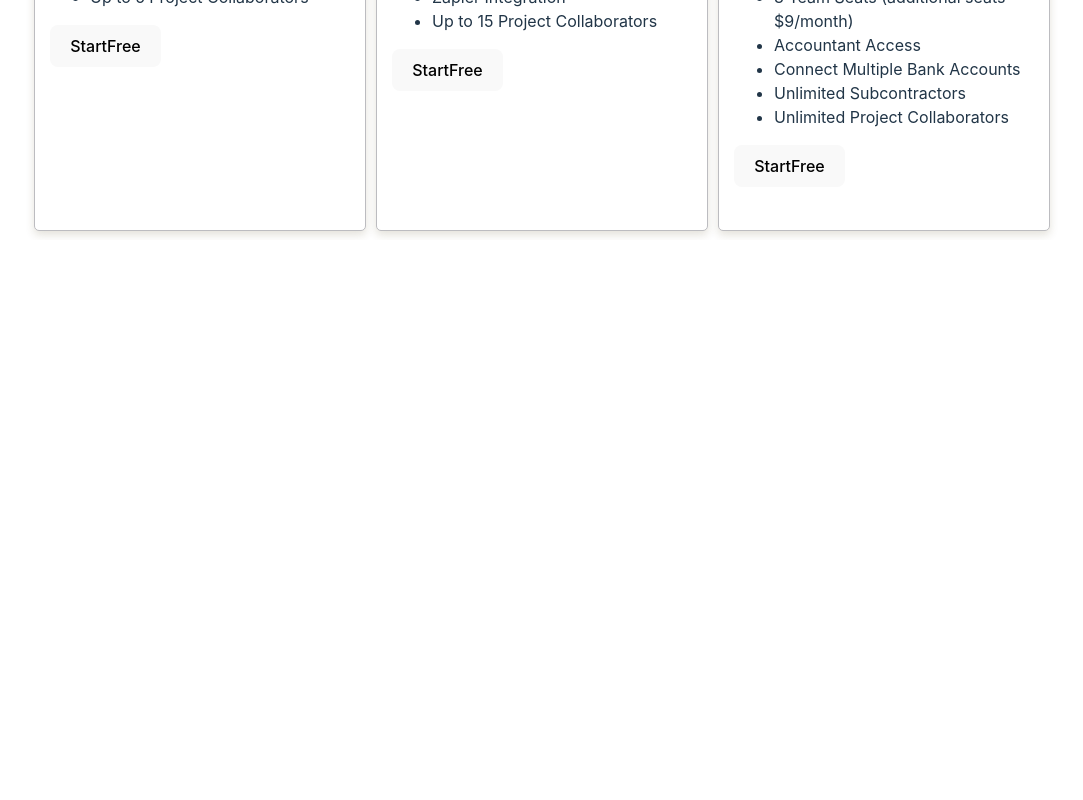
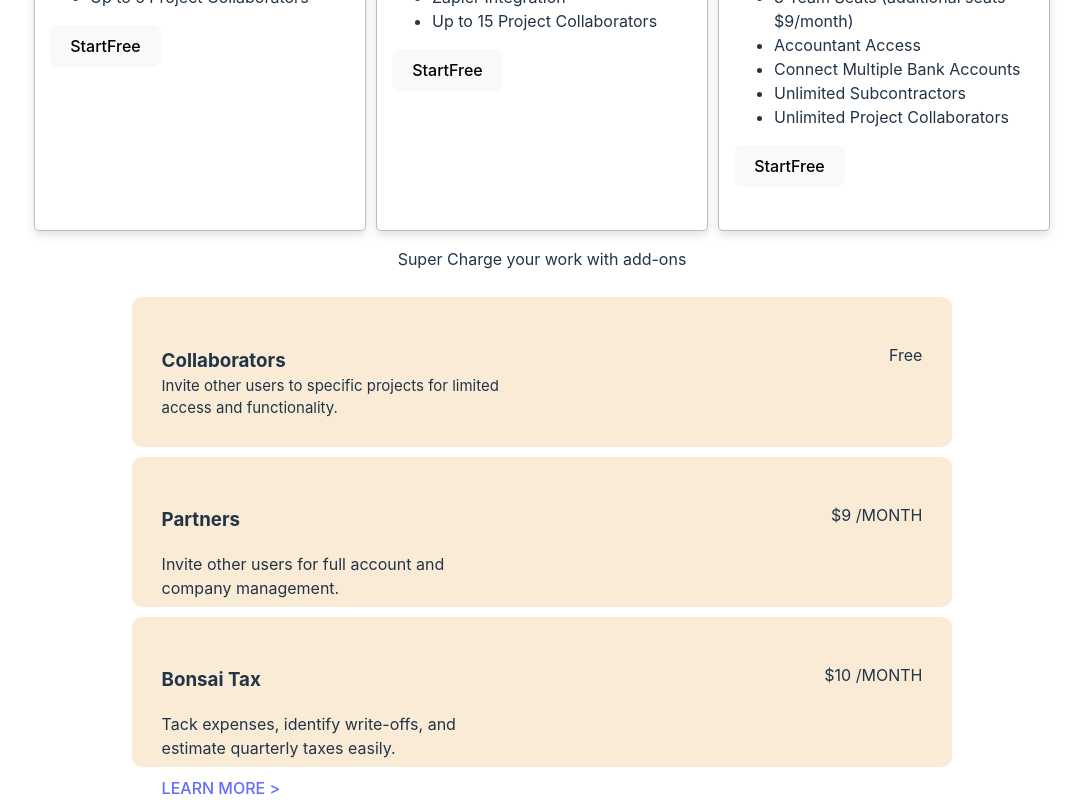
Before and after one commit to ursulacubilla/ProyectoBonsai, a React (Vite) app: page / in a window 1280 px wide. Shown: the part 576-1376 px from the top of the page, without its empty margins (98-1181 px from the left). Before the commit the page ends 816 px from the top, so only its background shows below. Built offline with nearby package versions, Linux system fonts and the light colour scheme.

Commit message:
Planes-Invitacion otros usuarios

```diff
--- a/src/App.jsx
+++ b/src/App.jsx
@@ -1,6 +1,7 @@
 import { useState } from 'react'
 import { NavBar } from './Components/Nav-bar/Navbar'
-import { Plans } from './Components/Nav-bar/Plans&Pricing/Plans'
+import { Plans } from './Components/Plans&Pricing/Plans'
+import { PlansList } from './Components/Plans/PlansList'
 // import './App.css'
 
 
@@ -11,6 +12,7 @@
     <>
       <NavBar />
       <Plans />
+      <PlansList />
     </>
   )
 }
--- /dev/null
+++ b/src/Components/Plans/PlansList-styled.jsx
@@ -0,0 +1,43 @@
+import { styled } from "styled-components";
+
+
+export const Container = styled.div`
+display: flex;
+flex-direction: column;
+text-align: center;
+`;
+
+export const Collaborators = styled.div`
+display: flex;
+    width: 80%;
+    height: 150px;
+    background-color: antiquewhite;
+    text-align: start;
+    margin: 0 auto;
+    margin-top: 10px;
+    border-radius: 10px;
+`;
+
+export const DivInvite = styled.div`
+width: 50%;
+padding: 30px;
+`;
+
+export const DivMonth = styled.div`
+display: flex;
+    justify-content: end;
+    width: 50%;
+    padding: 30px;
+`;
+
+export const HTres = styled.h3`
+margin: 0;
+margin-top: 20px;
+`;
+
+
+export const Paragraph = styled.p`
+margin: 0;
+font-weight: 300px;
+font-size: 15px;
+`;
--- /dev/null
+++ b/src/Components/Plans/PlansList.jsx
@@ -0,0 +1,41 @@
+import React from 'react'
+import { Container, Collaborators, DivMonth, DivInvite, Paragraph, HTres } from './PlansList-styled'
+
+export const PlansList = () => {
+  return (
+    <Container>
+      <p>Super Charge your work with add-ons</p>
+
+      <Collaborators>
+        <DivInvite>
+          <HTres>Collaborators</HTres>
+          <Paragraph>Invite other users to specific projects for limited access and functionality.</Paragraph>
+        </DivInvite>
+        <DivMonth>
+          <p>Free</p>
+        </DivMonth>
+      </Collaborators>
+
+      <Collaborators>
+        <DivInvite>
+          <h3>Partners</h3>
+          <p>Invite other users for full account and company management.</p>
+        </DivInvite>
+        <DivMonth>
+          <p>$9 /MONTH</p>
+        </DivMonth>
+      </Collaborators>
+
+      <Collaborators>
+        <DivInvite>
+          <h3>Bonsai Tax</h3>
+          <p>Tack expenses, identify write-offs, and estimate quarterly taxes easily.</p>
+          <a href='#'>LEARN MORE ></a>
+        </DivInvite>
+        <DivMonth>
+          <p>$10 /MONTH</p>
+        </DivMonth>
+      </Collaborators>
+    </Container>
+  )
+}
```
Also changed, not shown: src/Components/Plans&Pricing/CardPlan.jsx (renamed from src/Components/Nav-bar/Plans&Pricing/CardPlan.jsx), src/Components/Plans&Pricing/Plans-styled.jsx (renamed from src/Components/Nav-bar/Plans&Pricing/Plans-styled.jsx), src/Components/Plans&Pricing/Plans.jsx (renamed from src/Components/Nav-bar/Plans&Pricing/Plans.jsx).
